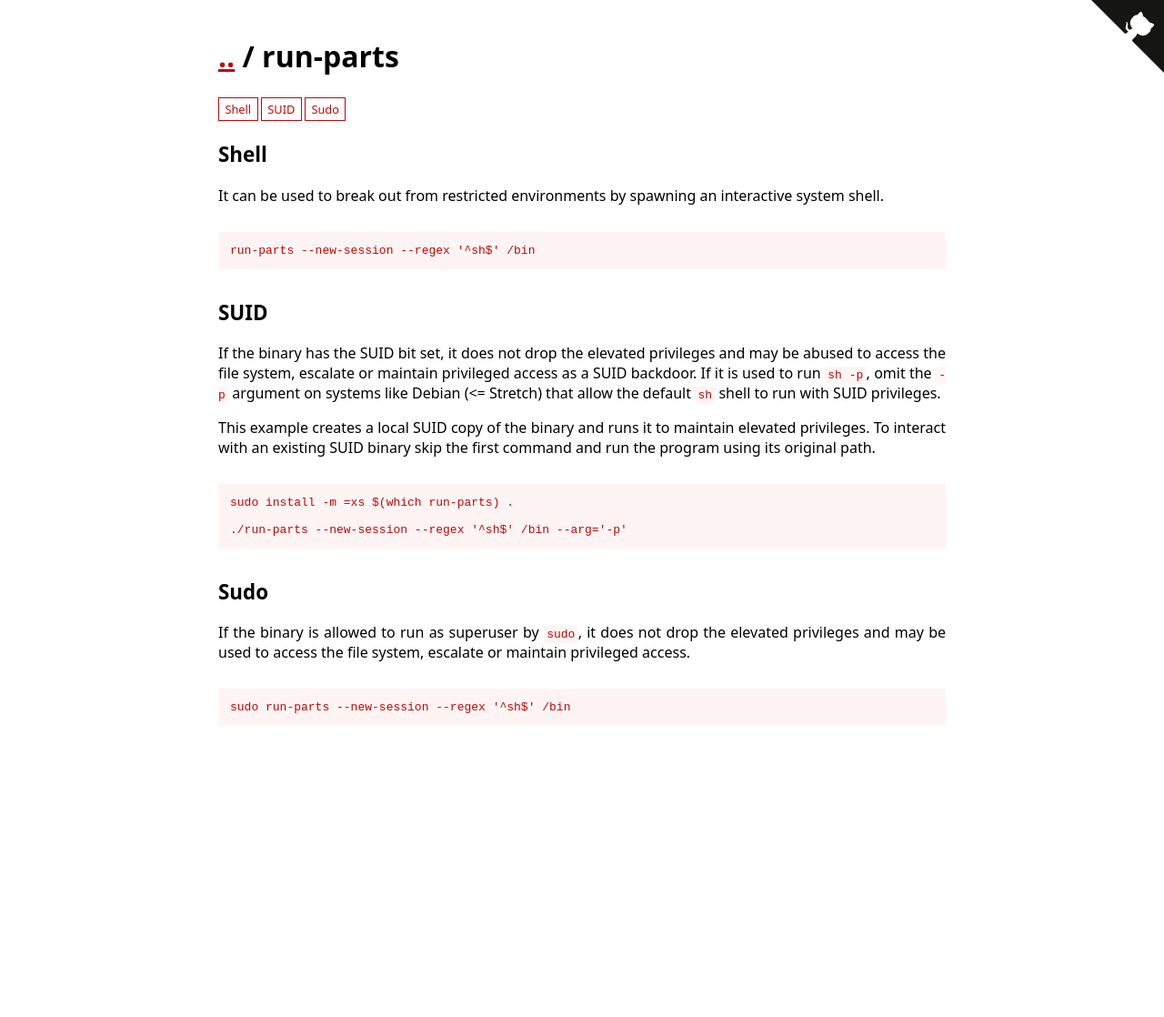
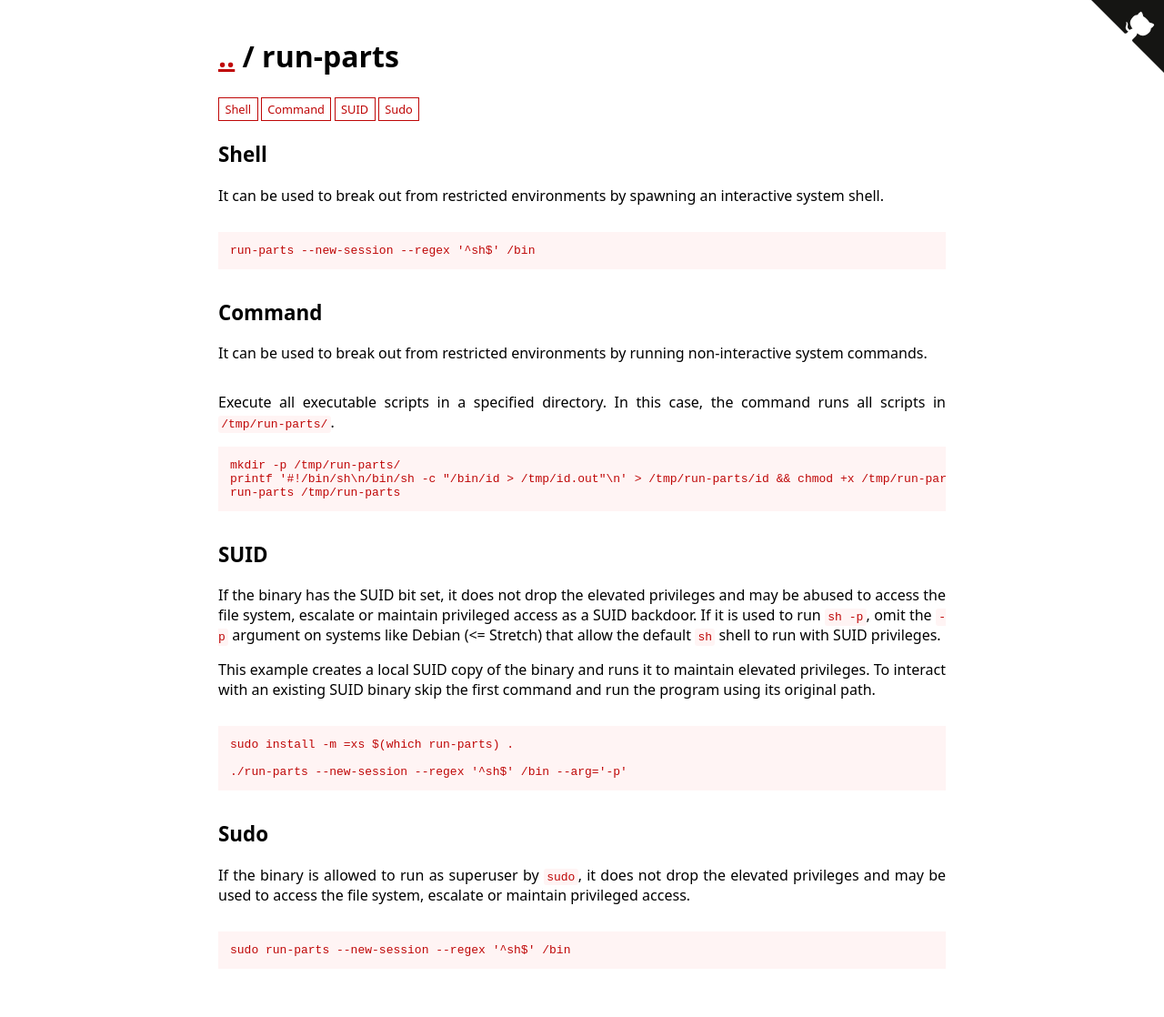
Before and after one commit to GTFOBins/GTFOBins.github.io, a Jekyll site: the page built from _gtfobins/run-parts.md, in a window 1280 px wide. Shown: the whole page at 91% size. Built offline with Jekyll 4.4.1, drawn with Linux system fonts in a browser that asks for light colours; before the commit the page ends 900 px from its top, so only the background shows below that.

Commit message:
[Update] Run-parts

```diff
--- a/_gtfobins/run-parts.md
+++ b/_gtfobins/run-parts.md
@@ -6,4 +6,10 @@ functions:
     - code: sudo run-parts --new-session --regex '^sh$' /bin
   suid:
     - code: ./run-parts --new-session --regex '^sh$' /bin --arg='-p'
+  command:
+    - description: Execute all executable scripts in a specified directory. In this case, the command runs all scripts in `/tmp/run-parts/`.
+      code: |
+        mkdir -p /tmp/run-parts/
+        printf '#!/bin/sh\n/bin/sh -c "/bin/id > /tmp/id.out"\n' > /tmp/run-parts/id && chmod +x /tmp/run-parts/id
+        run-parts /tmp/run-parts
 ---
```
